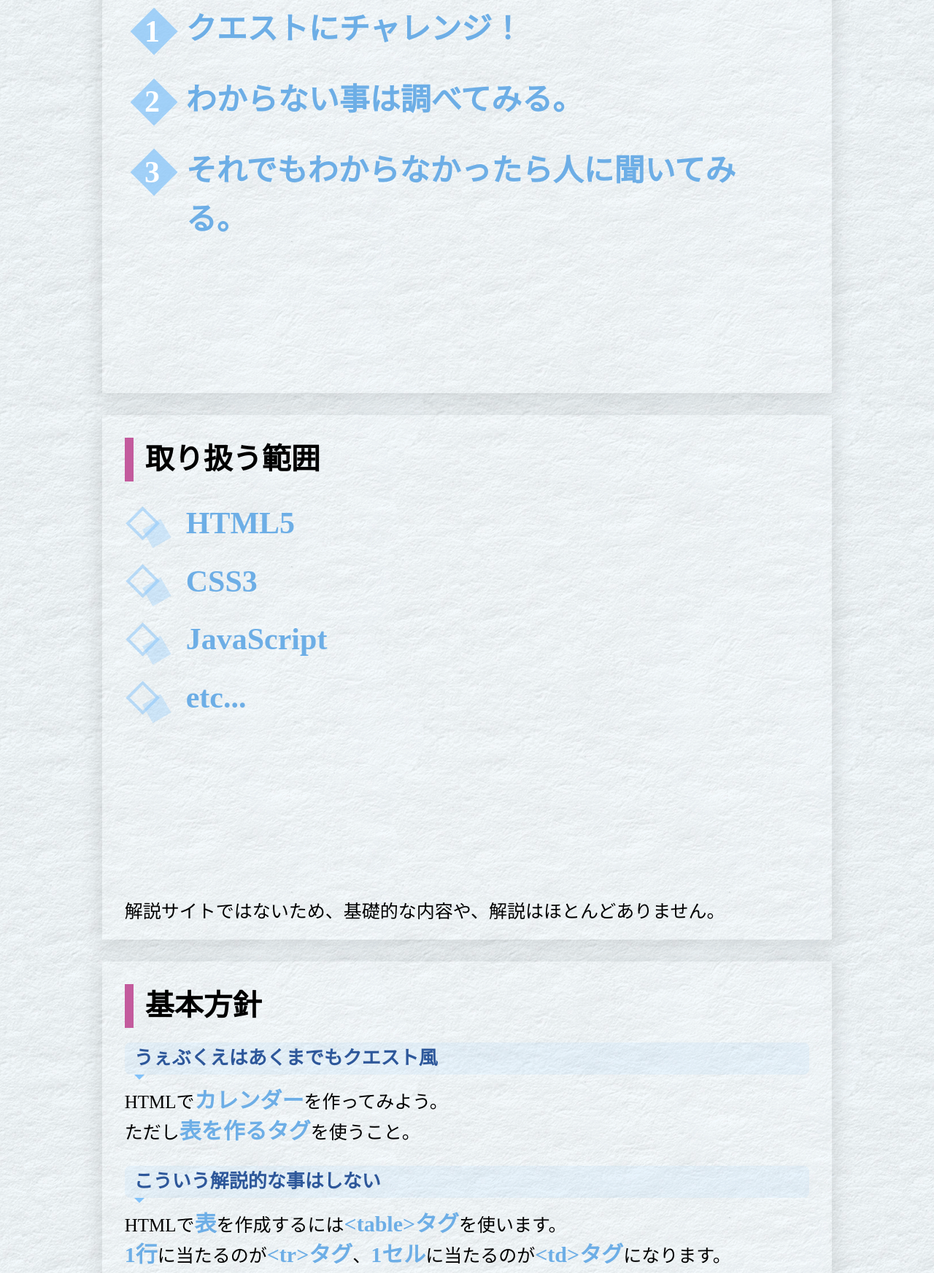
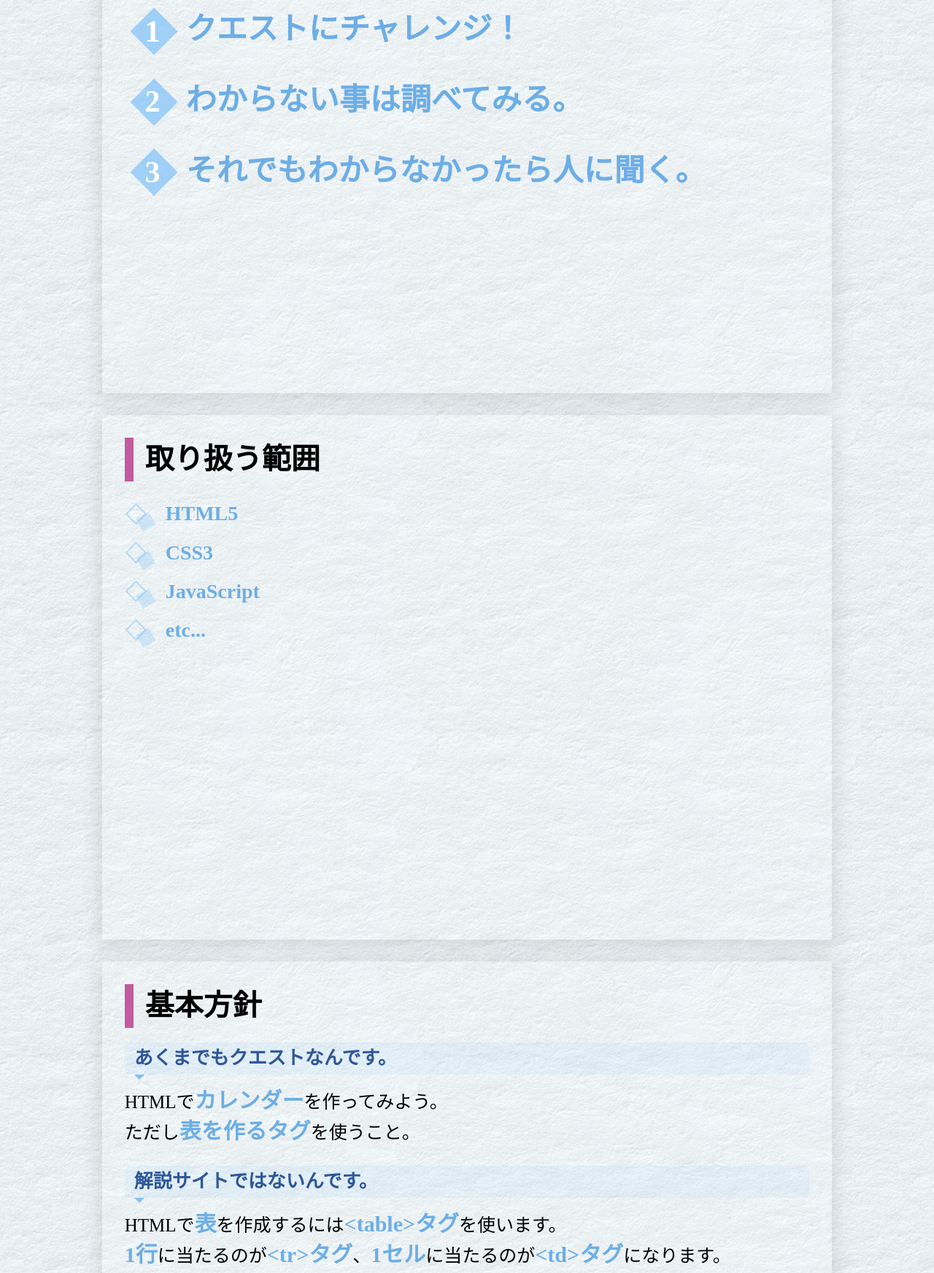
Before and after one commit to kurodakazumichi/web-quest, a plain HTML site: page about.html in a window 1280 px wide. Shown: the part 1027-2772 px from the top of the page at 73% size. Drawn offline with Linux system fonts and the light colour scheme; a web font is replaced by a local one.

Commit message:
update about.html

```diff
--- a/about.html
+++ b/about.html
@@ -32,7 +32,7 @@
           <ol>
             <li>クエストにチャレンジ！</li>
             <li>わからない事は調べてみる。</li>
-            <li>それでもわからなかったら人に聞いてみる。</li>
+            <li>それでもわからなかったら人に聞く。</li>
           </ol>
         </section>
         <section>
@@ -43,25 +43,24 @@
             <li>JavaScript</li>
             <li>etc...</li>
           </ul>
-          <p class="bottom">解説サイトではないため、基礎的な内容や、解説はほとんどありません。</p>
         </section>
         <section>
           <h2>基本方針</h2>
           <section>
-            <h3>うぇぶくえはあくまでもクエスト風</h3>
+            <h3>あくまでもクエストなんです。</h3>
             <p>
               HTMLで<b>カレンダー</b>を作ってみよう。<br>
               ただし<b>表を作るタグ</b>を使うこと。
             </p>
           </section>
           <section>
-            <h3>こういう解説的な事はしない</h3>
+            <h3>解説サイトではないんです。</h3>
             <p>
               HTMLで<b>表</b>を作成するには<b>&lt;table&gt;タグ</b>を使います。<br>
               <b>1行</b>に当たるのが<b>&lt;tr&gt;タグ</b>、<b>1セル</b>に当たるのが<b>&lt;td&gt;タグ</b>になります。<br>
             </p>
           </section>
-
+          <p class="bottom">解説サイトではないので、基礎的な解説はしない方針。</p>
         </section>
         <section>
           <h2>クエストの種類</h2>
--- a/src/sass/main.scss
+++ b/src/sass/main.scss
@@ -32,7 +32,6 @@ body {
 // 記事
 //==============================================================================
 article {
-
   background: rgba(129,194,250, 0.1);
   padding-bottom: 3em;
   header {
@@ -120,7 +119,7 @@ article {
         padding: 0.1em 1em 0.1em 2.0em;
         margin-bottom:0.1em;
         color: $color-text1;
-        font-size: 3.0em;
+        font-size: 2.0em;
         font-weight: bold;
 
         &:after, &:before{
@@ -176,7 +175,7 @@ article {
          content: counter(list);
          position: absolute;
          top: 0.2em;
-         left: 0.15em;
+         left: 0.16em;
          width: 1.5em;
          height: 1.5em;
          text-align: center;
```
Also changed, not shown: css/main.css.
